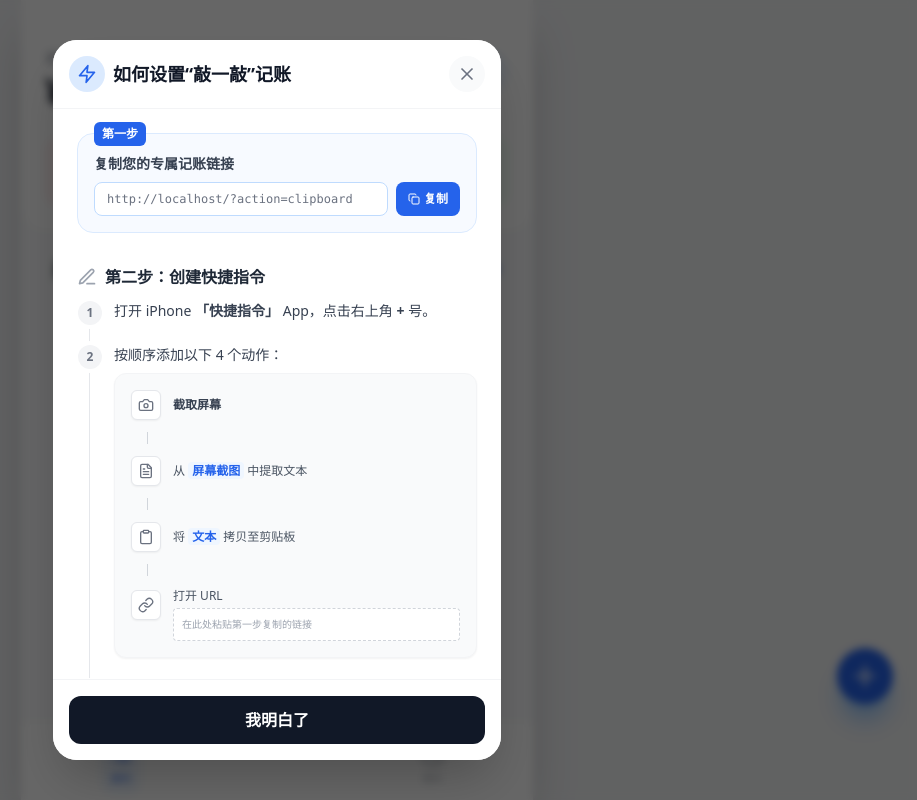
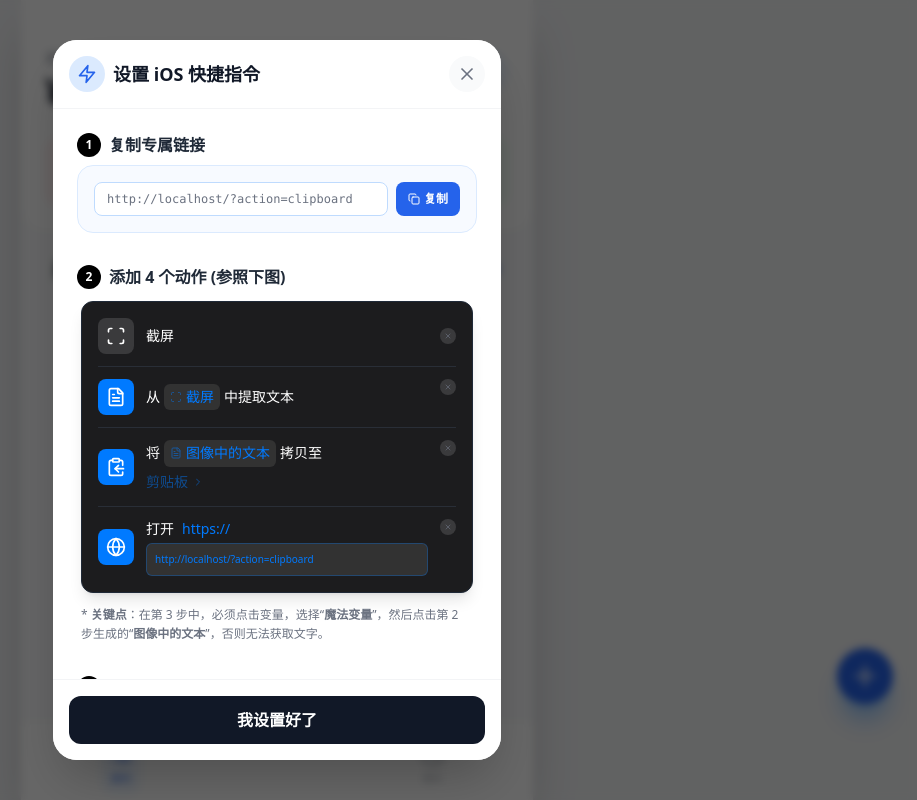
Before and after one commit to Yooandiamo/Expense-tracker, a React (Vite) app: page / in a window 1280 px wide. Both pictures are taken after a click on the button 848 px from the left and 72 px from the top of the page. Shown: the whole page, without its empty margins (363-1280 px from the left). Built offline with nearby package versions, Linux system fonts and the light colour scheme.

Commit message:
feat(ShortcutGuide): Improve iOS Shortcut setup instructions
Refactor the `ShortcutGuide` component to provide clearer and more visually appealing instructions for setting up iOS Shortcuts. This includes updating icons and refining the step-by-step layout for better user comprehension.

```diff
--- a/components/ShortcutGuide.tsx
+++ b/components/ShortcutGuide.tsx
@@ -1,5 +1,5 @@
 import React, { useState } from 'react';
-import { X, Copy, Zap, Settings, Smartphone, CheckCircle, Link as LinkIcon, Edit3, Camera, FileText, Clipboard } from 'lucide-react';
+import { X, Copy, Zap, CheckCircle, Globe, FileText, ClipboardCopy, Scan, ChevronRight } from 'lucide-react';
 
 interface Props {
   onClose: () => void;
@@ -28,7 +28,7 @@ export const ShortcutGuide: React.FC<Props> = ({ onClose }) => {
             <div className="bg-blue-100 p-2 rounded-full">
                <Zap className="w-5 h-5 text-blue-600" />
             </div>
-            <h2 className="font-bold text-lg text-gray-900">如何设置“敲一敲”记账</h2>
+            <h2 className="font-bold text-lg text-gray-900">设置 iOS 快捷指令</h2>
           </div>
           <button onClick={onClose} className="p-2 bg-gray-50 rounded-full hover:bg-gray-100 transition-colors">
             <X className="w-5 h-5 text-gray-500" />
@@ -40,139 +40,136 @@ export const ShortcutGuide: React.FC<Props> = ({ onClose }) => {
             <div className="space-y-8">
 
               {/* Step 1: Copy URL */}
-              <div className="relative border border-blue-100 bg-blue-50/50 rounded-2xl p-4">
-                <div className="absolute -top-3 left-4 bg-blue-600 text-white text-xs font-bold px-2 py-1 rounded-md">
-                  第一步
+              <div className="space-y-2">
+                <div className="flex items-center gap-2 mb-1">
+                   <span className="bg-black text-white w-6 h-6 rounded-full flex items-center justify-center text-xs font-bold">1</span>
+                   <h3 className="font-bold text-gray-800">复制专属链接</h3>
                 </div>
-                <p className="text-sm font-bold text-gray-700 mb-2 mt-1">复制您的专属记账链接</p>
-                <div className="flex gap-2">
-                  <div className="flex-1 bg-white border border-blue-200 rounded-lg px-3 py-2 text-xs text-gray-500 font-mono truncate select-all">
-                    {shortcutActionUrl}
+                <div className="relative border border-blue-100 bg-blue-50/50 rounded-2xl p-4">
+                  <div className="flex gap-2">
+                    <div className="flex-1 bg-white border border-blue-200 rounded-lg px-3 py-2 text-xs text-gray-500 font-mono truncate select-all">
+                      {shortcutActionUrl}
+                    </div>
+                    <button
+                      onClick={copyToClipboard}
+                      className={`px-3 py-1 rounded-lg font-bold text-xs transition-all flex-shrink-0 flex items-center gap-1 ${copied ? 'bg-green-500 text-white' : 'bg-blue-600 text-white hover:bg-blue-700'}`}
+                    >
+                      {copied ? <CheckCircle className="w-3 h-3" /> : <Copy className="w-3 h-3" />}
+                      {copied ? '已复制' : '复制'}
+                    </button>
                   </div>
-                  <button
-                    onClick={copyToClipboard}
-                    className={`px-3 py-1 rounded-lg font-bold text-xs transition-all flex-shrink-0 flex items-center gap-1 ${copied ? 'bg-green-500 text-white' : 'bg-blue-600 text-white hover:bg-blue-700'}`}
-                  >
-                    {copied ? <CheckCircle className="w-3 h-3" /> : <Copy className="w-3 h-3" />}
-                    {copied ? '已复制' : '复制'}
-                  </button>
                 </div>
               </div>
 
-              {/* Step 2: Create Shortcut */}
-              <div>
-                <h3 className="font-bold text-gray-800 flex items-center gap-2 mb-3">
-                  <Edit3 className="w-5 h-5 text-gray-400" />
-                  第二步：创建快捷指令
-                </h3>
+              {/* Step 2: Create Shortcut (Visual Match) */}
+              <div className="space-y-3">
+                <div className="flex items-center gap-2">
+                   <span className="bg-black text-white w-6 h-6 rounded-full flex items-center justify-center text-xs font-bold">2</span>
+                   <h3 className="font-bold text-gray-800">添加 4 个动作 (参照下图)</h3>
+                </div>
 
-                <ol className="relative border-l border-gray-200 ml-3 space-y-6">
-                  <li className="ml-6">
-                    <span className="absolute flex items-center justify-center w-6 h-6 bg-gray-100 rounded-full -left-3 ring-4 ring-white text-xs font-bold text-gray-500">1</span>
-                    <p className="text-sm text-gray-700">打开 iPhone <b>「快捷指令」</b> App，点击右上角 <b>+</b> 号。</p>
-                  </li>
-                  <li className="ml-6">
-                    <span className="absolute flex items-center justify-center w-6 h-6 bg-gray-100 rounded-full -left-3 ring-4 ring-white text-xs font-bold text-gray-500">2</span>
-                    <p className="text-sm text-gray-700 mb-2">按顺序添加以下 4 个动作：</p>
+                {/* Simulated iOS Shortcut UI (Dark Mode to match screenshot) */}
+                <div className="bg-[#1C1C1E] rounded-xl p-4 space-y-3 shadow-lg border border-gray-800 font-sans mx-1">
 
-                    <div className="bg-gray-50 rounded-xl p-4 space-y-3 border border-gray-100 shadow-sm">
-                        {/* Action 1 */}
-                        <div className="flex items-center gap-3">
-                            <div className="bg-white p-1.5 rounded-md border border-gray-200 shadow-sm text-gray-500">
-                                <Camera className="w-4 h-4" />
-                            </div>
-                            <span className="text-xs font-bold text-gray-700">截取屏幕</span>
+                    {/* Action 1: Screenshot */}
+                    <div className="flex items-center gap-3 border-b border-gray-700/50 pb-3">
+                        <div className="bg-[#3A3A3C] p-2 rounded-lg">
+                            <Scan className="w-5 h-5 text-white" />
                         </div>
-                        <div className="w-px h-3 bg-gray-300 ml-4"></div>
-
-                        {/* Action 2 */}
-                        <div className="flex items-center gap-3">
-                            <div className="bg-white p-1.5 rounded-md border border-gray-200 shadow-sm text-gray-500">
-                                <FileText className="w-4 h-4" />
-                            </div>
-                            <div className="text-xs text-gray-600">
-                                从 <span className="text-blue-600 font-bold bg-blue-50 px-1 rounded">屏幕截图</span> 中提取文本
+                        <span className="text-white font-medium text-sm">截屏</span>
+                        <div className="ml-auto">
+                            <div className="w-4 h-4 bg-[#3A3A3C] rounded-full flex items-center justify-center">
+                                <X className="w-2 h-2 text-gray-500" />
                             </div>
                         </div>
-                        <div className="w-px h-3 bg-gray-300 ml-4"></div>
+                    </div>
 
-                        {/* Action 3 */}
-                        <div className="flex items-center gap-3">
-                            <div className="bg-white p-1.5 rounded-md border border-gray-200 shadow-sm text-gray-500">
-                                <Clipboard className="w-4 h-4" />
-                            </div>
-                            <div className="text-xs text-gray-600">
-                                将 <span className="text-blue-600 font-bold bg-blue-50 px-1 rounded">文本</span> 拷贝至剪贴板
+                    {/* Action 2: Extract Text */}
+                    <div className="flex items-center gap-3 border-b border-gray-700/50 pb-3">
+                        <div className="bg-[#007AFF] p-2 rounded-lg">
+                            <FileText className="w-5 h-5 text-white" />
+                        </div>
+                        <div className="flex-1">
+                            <div className="text-white text-sm font-medium leading-relaxed flex flex-wrap items-center">
+                                <span>从</span>
+                                <span className="text-[#007AFF] bg-[#323232] px-1.5 py-0.5 rounded-[6px] mx-1 flex items-center gap-1">
+                                   <Scan className="w-3 h-3 opacity-50" /> 截屏
+                                </span>
+                                <span>中提取文本</span>
                             </div>
                         </div>
-                        <div className="w-px h-3 bg-gray-300 ml-4"></div>
+                         <div className="ml-auto self-start">
+                            <div className="w-4 h-4 bg-[#3A3A3C] rounded-full flex items-center justify-center">
+                                <X className="w-2 h-2 text-gray-500" />
+                            </div>
+                        </div>
+                    </div>
 
-                        {/* Action 4 */}
-                        <div className="flex items-start gap-3">
-                            <div className="bg-white p-1.5 rounded-md border border-gray-200 shadow-sm text-gray-500 mt-0.5">
-                                <LinkIcon className="w-4 h-4" />
-                            </div>
-                            <div className="flex-1">
-                                <div className="text-xs text-gray-600 mb-1">
-                                    打开 URL
+                    {/* Action 3: Copy to Clipboard */}
+                    <div className="flex items-center gap-3 border-b border-gray-700/50 pb-3">
+                        <div className="bg-[#007AFF] p-2 rounded-lg">
+                            <ClipboardCopy className="w-5 h-5 text-white" />
+                        </div>
+                        <div className="flex-1">
+                            <div className="text-white text-sm font-medium leading-relaxed">
+                                <div className="flex flex-wrap items-center gap-1 mb-1">
+                                    <span>将</span>
+                                    <span className="text-[#007AFF] bg-[#323232] px-1.5 py-0.5 rounded-[6px] flex items-center gap-1">
+                                       <FileText className="w-3 h-3 opacity-50" /> 图像中的文本
+                                    </span>
+                                    <span>拷贝至</span>
                                 </div>
-                                <div className="bg-white border border-dashed border-gray-300 rounded p-2 text-[10px] text-gray-400 break-all">
-                                    在此处粘贴第一步复制的链接
+                                <div className="flex items-center gap-1 mt-1 text-[#007AFF]">
+                                    <span className="opacity-50">剪贴板</span>
+                                    <ChevronRight className="w-3 h-3 opacity-50" />
                                 </div>
                             </div>
                         </div>
+                         <div className="ml-auto self-start">
+                            <div className="w-4 h-4 bg-[#3A3A3C] rounded-full flex items-center justify-center">
+                                <X className="w-2 h-2 text-gray-500" />
+                            </div>
+                        </div>
                     </div>
-                  </li>
-                  <li className="ml-6">
-                    <span className="absolute flex items-center justify-center w-6 h-6 bg-gray-100 rounded-full -left-3 ring-4 ring-white text-xs font-bold text-gray-500">3</span>
-                    <p className="text-sm text-gray-700">点击完成，给它起个名字，例如“<b>记一笔</b>”。</p>
-                  </li>
-                </ol>
+
+                    {/* Action 4: Open URL */}
+                    <div className="flex items-center gap-3">
+                        <div className="bg-[#007AFF] p-2 rounded-lg">
+                            <Globe className="w-5 h-5 text-white" />
+                        </div>
+                        <div className="flex-1 overflow-hidden">
+                            <div className="text-white text-sm font-medium mb-1 flex items-center gap-2">
+                                <span>打开</span>
+                                <span className="text-[#007AFF]">https://</span>
+                            </div>
+                            <div className="text-[#007AFF] text-[10px] bg-[#323232] p-2 rounded-[6px] truncate border border-[#007AFF]/30">
+                                {shortcutActionUrl}
+                            </div>
+                        </div>
+                         <div className="ml-auto self-start">
+                            <div className="w-4 h-4 bg-[#3A3A3C] rounded-full flex items-center justify-center">
+                                <X className="w-2 h-2 text-gray-500" />
+                            </div>
+                        </div>
+                    </div>
+
+                </div>
+                <p className="text-xs text-gray-500 px-1 leading-relaxed">
+                    * <b>关键点</b>：在第 3 步中，必须点击变量，选择“<b>魔法变量</b>”，然后点击第 2 步生成的“<b>图像中的文本</b>”，否则无法获取文字。
+                </p>
               </div>
 
               {/* Step 3: Back Tap */}
-              <div>
-                <h3 className="font-bold text-gray-800 flex items-center gap-2 mb-3">
-                  <Smartphone className="w-5 h-5 text-gray-400" />
-                  第三步：开启“敲一敲”
-                </h3>
-                <div className="bg-gray-900 text-white p-4 rounded-xl text-xs space-y-3 leading-relaxed shadow-lg">
-                    <div className="flex items-center gap-2">
-                        <span className="bg-gray-700 px-1.5 rounded text-[10px]">设置</span>
-                        <span>打开 iPhone <b>设置</b></span>
-                    </div>
-                    <div className="w-px h-2 bg-gray-700 ml-4"></div>
-                    <div className="flex items-center gap-2">
-                        <span className="bg-gray-700 px-1.5 rounded text-[10px]">辅助功能</span>
-                        <span>找到 <b>辅助功能</b> (Accessibility)</span>
-                    </div>
-                    <div className="w-px h-2 bg-gray-700 ml-4"></div>
-                    <div className="flex items-center gap-2">
-                        <span className="bg-gray-700 px-1.5 rounded text-[10px]">触控</span>
-                        <span>点击 <b>触控</b> (Touch)</span>
-                    </div>
-                    <div className="w-px h-2 bg-gray-700 ml-4"></div>
-                    <div className="flex items-center gap-2">
-                        <span className="bg-gray-700 px-1.5 rounded text-[10px]">轻点背面</span>
-                        <span>滑到底部，点击 <b>轻点背面</b> (Back Tap)</span>
-                    </div>
-                    <div className="w-px h-2 bg-gray-700 ml-4"></div>
-                    <div className="flex items-center gap-2">
-                        <span className="bg-blue-600 px-1.5 rounded text-[10px] font-bold">绑定</span>
-                        <span>选择 <b>轻点两下</b>，在列表中找到并选中刚刚创建的快捷指令（如“记一笔”）。</span>
-                    </div>
+              <div className="space-y-2">
+                <div className="flex items-center gap-2">
+                   <span className="bg-black text-white w-6 h-6 rounded-full flex items-center justify-center text-xs font-bold">3</span>
+                   <h3 className="font-bold text-gray-800">绑定“轻点背面”</h3>
                 </div>
-              </div>
-
-              {/* Success Message */}
-              <div className="bg-green-50 p-4 rounded-xl border border-green-100 flex gap-3">
-                  <CheckCircle className="w-5 h-5 text-green-600 flex-shrink-0" />
-                  <div>
-                      <h4 className="text-sm font-bold text-green-800">大功告成！</h4>
-                      <p className="text-xs text-green-700 mt-1">
-                          现在，在任意界面（比如支付宝账单详情页），敲击手机背面两下，即可自动识别并记账。
-                      </p>
-                  </div>
+                <div className="bg-gray-50 p-3 rounded-xl text-xs text-gray-600 space-y-1 leading-6 border border-gray-100">
+                    <p>1. 打开 iPhone <b>设置</b> → <b>辅助功能</b>。</p>
+                    <p>2. 点击 <b>触控</b> → 底部 <b>轻点背面</b>。</p>
+                    <p>3. 选择 <b>轻点两下</b> → 选中刚才创建的快捷指令。</p>
+                </div>
               </div>
 
             </div>
@@ -180,7 +177,7 @@ export const ShortcutGuide: React.FC<Props> = ({ onClose }) => {
 
         <div className="p-4 border-t border-gray-100 bg-white">
           <button onClick={onClose} className="w-full bg-gray-900 text-white font-bold py-3 rounded-xl hover:bg-black transition-colors">
-            我明白了
+            我设置好了
           </button>
         </div>
       </div>
```
